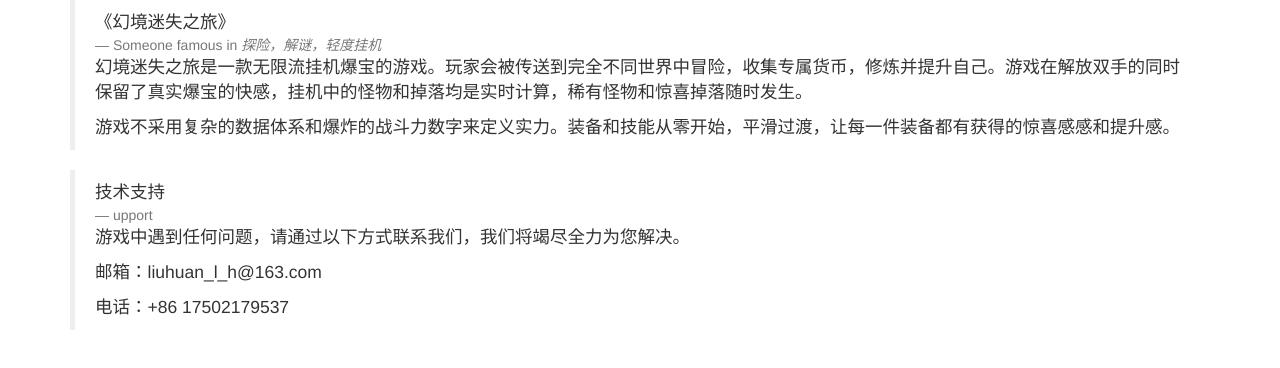
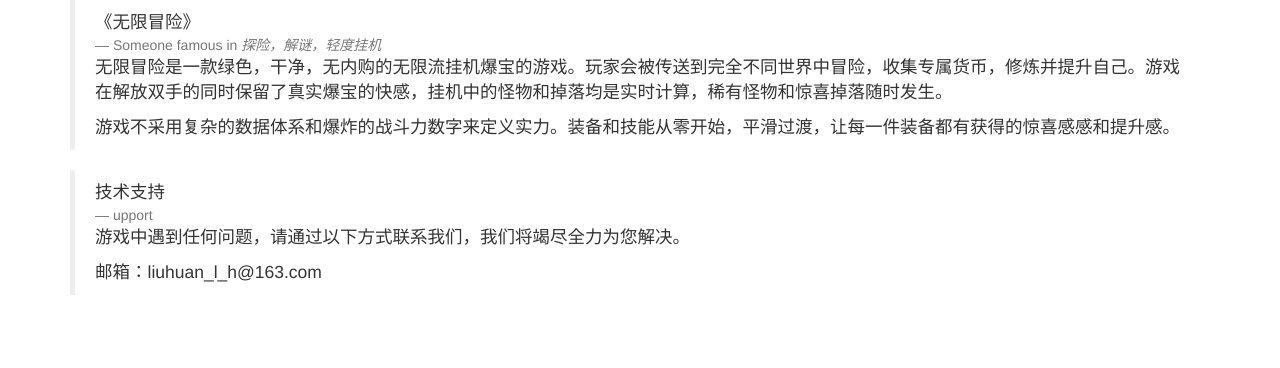
Before and after one commit to lhlcn/hjcszl.github.io, a plain HTML site: page index.html in a window 1280 px wide. Drawn offline with nearby package versions, Linux system fonts and the light colour scheme.

Commit message:
Update index.html

```diff
--- a/index.html
+++ b/index.html
@@ -2,7 +2,7 @@
 <html>
 <head>
     <meta charset="utf-8">
-    <title>幻境重生之旅</title>
+    <title>无限冒险</title>
     <meta name="viewport" content="width=device-width, initial-scale=1">
     <link rel="stylesheet" href="https://cdn.staticfile.org/twitter-bootstrap/3.3.7/css/bootstrap.min.css">
     <script src="https://cdn.staticfile.org/jquery/2.1.1/jquery.min.js"></script>
@@ -11,10 +11,10 @@
 <body>
     <div class="container">
         <blockquote>
-            《幻境迷失之旅》
+            《无限冒险》
             <small>Someone famous in <cite title="Source Title">探险，解谜，轻度挂机</cite></small>
             <p>
-                幻境迷失之旅是一款无限流挂机爆宝的游戏。玩家会被传送到完全不同世界中冒险，收集专属货币，修炼并提升自己。游戏在解放双手的同时保留了真实爆宝的快感，挂机中的怪物和掉落均是实时计算，稀有怪物和惊喜掉落随时发生。
+                无限冒险是一款绿色，干净，无内购的无限流挂机爆宝的游戏。玩家会被传送到完全不同世界中冒险，收集专属货币，修炼并提升自己。游戏在解放双手的同时保留了真实爆宝的快感，挂机中的怪物和掉落均是实时计算，稀有怪物和惊喜掉落随时发生。
             </p>
             <p>
                 游戏不采用复杂的数据体系和爆炸的战斗力数字来定义实力。装备和技能从零开始，平滑过渡，让每一件装备都有获得的惊喜感感和提升感。
@@ -29,9 +29,6 @@
             <p>
                 邮箱：liuhuan_l_h@163.com
             </p>
-            <p>
-                电话：+86 17502179537
-            </p>
         </blockquote>
     </div>
 </body>
```
